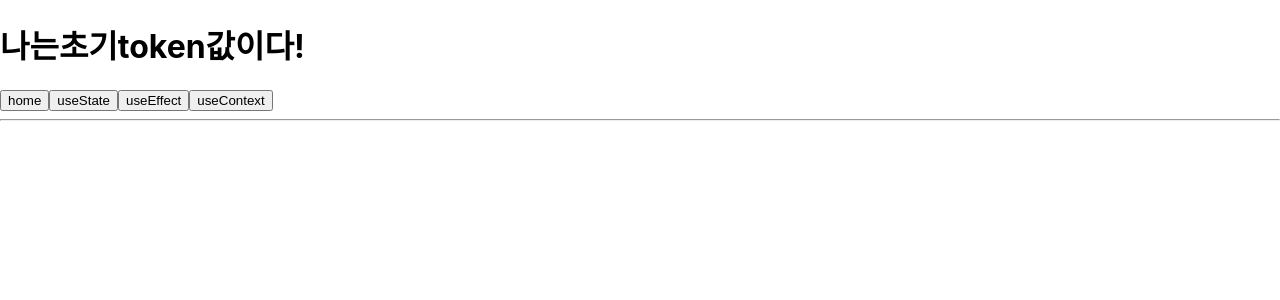
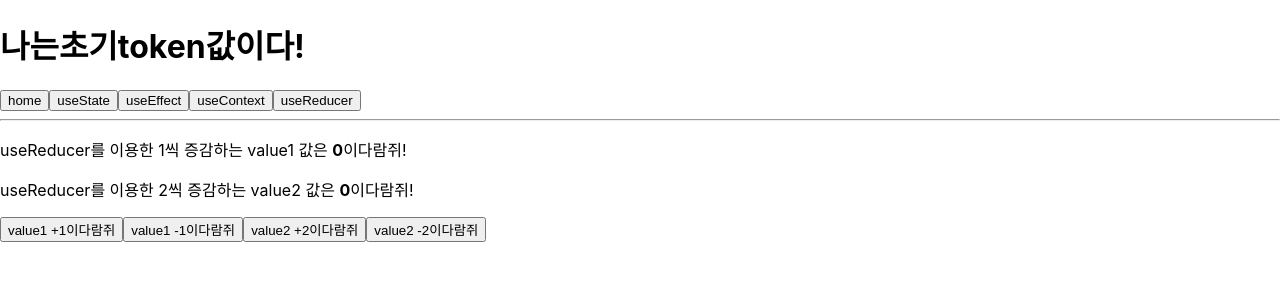
Before and after one commit to HelloMinchan/React-Hook, a React (Create React App) app: page /usereducer in a window 1280 px wide. Shown: the top 300 px of the page. Built offline with nearby package versions, Linux system fonts and the light colour scheme.

Commit message:
useReducer추가

```diff
--- a/src/App.tsx
+++ b/src/App.tsx
@@ -6,12 +6,22 @@ import Home from "./pages/Home";
 import Usestate from "./pages/Usestate";
 import Useeffect from "./pages/Useeffect";
 import Usecontext from "./pages/Usecontext";
+import Usereducer from "./pages/Usereducer";
 import NotFound from "./pages/NotFound";
 
-export const ContextStore = createContext<undefined | string>(undefined);
+type contextStore = {
+  token: string | undefined;
+  contextValue1: number;
+  contextValue2: number;
+};
+
+// context API 생성
+export const ContextStore = createContext<contextStore | undefined>(undefined);
 
 function App() {
   const [token, setToken] = useState("나는초기token값이다!");
+  const [contextValue1, setContextValue1] = useState(0);
+  const [contextValue2, setContextValue2] = useState(0);
 
   return (
     <Router>
@@ -33,24 +43,43 @@ function App() {
         <Link to="/usecontext">
           <button>useContext</button>
         </Link>
+
+        <Link to="/usereducer">
+          <button>useReducer</button>
+        </Link>
       </header>
       <hr />
 
       {/* main 레이아웃 */}
       <main>
-        <Switch>
-          <ContextStore.Provider value={token}>
+        <ContextStore.Provider value={{ token, contextValue1, contextValue2 }}>
+          <Switch>
+            {/* 홈 라우터 */}
             <Route exact path="/" component={Home} />
+            {/* useState 라우터 */}
             <Route path="/usestate" component={Usestate} />
+            {/* useEffect 라우터 */}
             <Route path="/useeffect" component={Useeffect} />
+            {/* useContext 라우터 */}
             <Route
               path="/usecontext"
               render={() => <Usecontext setToken={setToken} />}
             />
-          </ContextStore.Provider>
+            {/* useReducer 라우터 */}
+            <Route
+              path="/usereducer"
+              render={() => (
+                <Usereducer
+                  setContextValue1={setContextValue1}
+                  setContextValue2={setContextValue2}
+                />
+              )}
+            />
 
-          <Route component={NotFound} />
-        </Switch>
+            {/* 404 페이지 라우터 */}
+            <Route component={NotFound} />
+          </Switch>
+        </ContextStore.Provider>
       </main>
 
       {/* footer 레이아웃 */}
--- a/src/pages/Home.tsx
+++ b/src/pages/Home.tsx
@@ -1,7 +1,17 @@
-import React from "react";
+import React, { useContext } from "react";
+import { ContextStore } from "../App";
 
 function Home() {
-  return <div>React Hook을 정복하자규!</div>;
+  const { token, contextValue1, contextValue2 }: any = useContext(ContextStore);
+  return (
+    <>
+      <div>React Hook을 정복하자규!</div>
+      <hr />
+      <p>현재 token값이 다람쥐 : {token}</p>
+      <p>현재 contextValue1값이 다람쥐 : {contextValue1}</p>
+      <p>현재 contextValue2값이 다람쥐 : {contextValue2}</p>
+    </>
+  );
 }
 
 export default Home;
--- a/src/pages/Usecontext.tsx
+++ b/src/pages/Usecontext.tsx
@@ -2,7 +2,7 @@ import React, { useContext } from "react";
 import { ContextStore } from "../App";
 
 function Usecontext({ setToken }: any) {
-  const token = useContext(ContextStore);
+  const { token }: any = useContext(ContextStore);
 
   const handleTempText = (e: any) => {
     setToken(e.target.value);
--- /dev/null
+++ b/src/pages/Usereducer.tsx
@@ -0,0 +1,58 @@
+import React, { useReducer, useContext, useEffect } from "react";
+import { ContextStore } from "../App";
+
+function Usereducer({ setContextValue1, setContextValue2 }: any) {
+  const { contextValue1, contextValue2 }: any = useContext(ContextStore);
+
+  function reducer(state: any, action: any) {
+    switch (action.type) {
+      case "+1INCREMENT":
+        return { value1: state.value1 + 1, value2: state.value2 };
+      case "-1DECREMENT":
+        return { value1: state.value1 - 1, value2: state.value2 };
+      case "+2INCREMENT":
+        return { value1: state.value1, value2: state.value2 + 2 };
+      case "-2DECREMENT":
+        return { value1: state.value1, value2: state.value2 - 2 };
+      default:
+        return state;
+    }
+  }
+
+  const [state, dispatch] = useReducer(reducer, {
+    value1: contextValue1,
+    value2: contextValue2,
+  });
+
+  useEffect(() => {
+    setContextValue1(state.value1);
+    setContextValue2(state.value2);
+  }, [state.value1, state.value2, setContextValue1, setContextValue2]);
+
+  return (
+    <>
+      <p>
+        useReducer를 이용한 1씩 증감하는 value1 값은 <b>{state.value1}</b>
+        이다람쥐!
+      </p>
+      <p>
+        useReducer를 이용한 2씩 증감하는 value2 값은 <b>{state.value2}</b>
+        이다람쥐!
+      </p>
+      <button onClick={() => dispatch({ type: "+1INCREMENT" })}>
+        value1 +1이다람쥐
+      </button>
+      <button onClick={() => dispatch({ type: "-1DECREMENT" })}>
+        value1 -1이다람쥐
+      </button>
+      <button onClick={() => dispatch({ type: "+2INCREMENT" })}>
+        value2 +2이다람쥐
+      </button>
+      <button onClick={() => dispatch({ type: "-2DECREMENT" })}>
+        value2 -2이다람쥐
+      </button>
+    </>
+  );
+}
+
+export default Usereducer;
```
